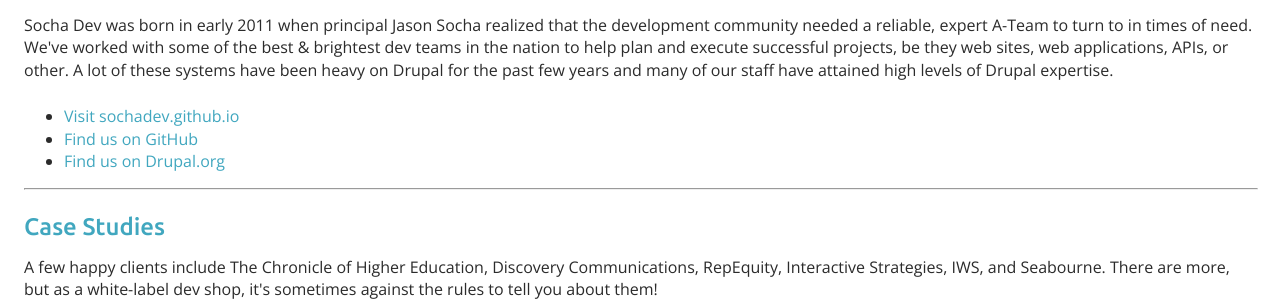
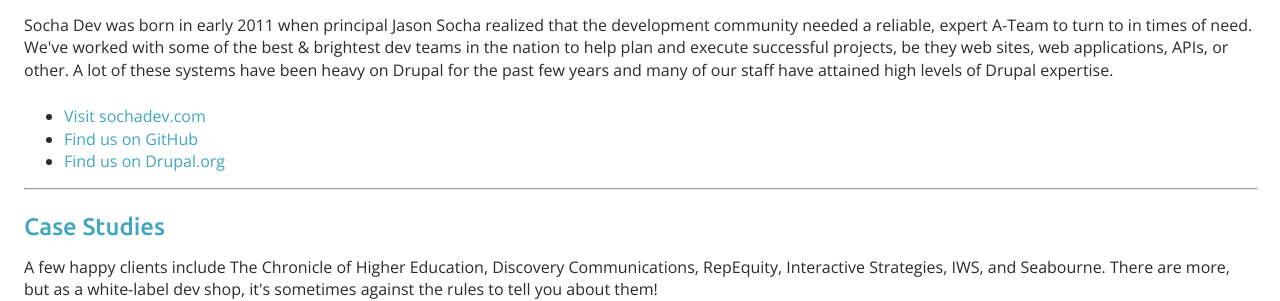
Before and after one commit to SochaDev/sochadev.github.io, a Jekyll site: the page built from executive-summary.md, in a window 1280 px wide and 900 px high. Shown: the part 257-558 px from the top of the window. Built offline with Jekyll 4.4.1, drawn with Linux system fonts in a browser that asks for light colours; some of the changed lines change nothing that is shown.

Commit message:
Updated baseUrl.

```diff
--- a/_config.yml
+++ b/_config.yml
@@ -1,5 +1,5 @@
 # Site settings.
-baseurl: http://sochadev.github.io
+baseurl: http://sochadev.com
 title: Socha Dev
 tagline: development overflow, triage and problem solving
 description: Socha Dev is a white-label web and app development shop built to help your team succeed. We specialize in overflow, triage and problem solving services.
```
